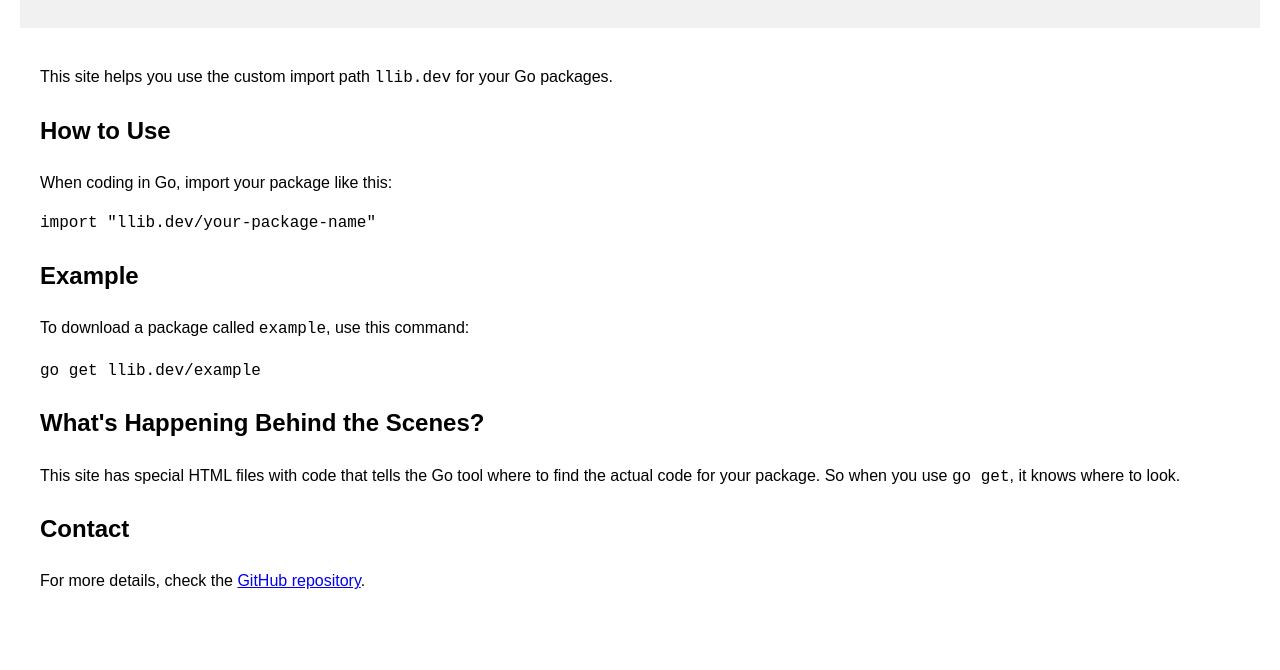
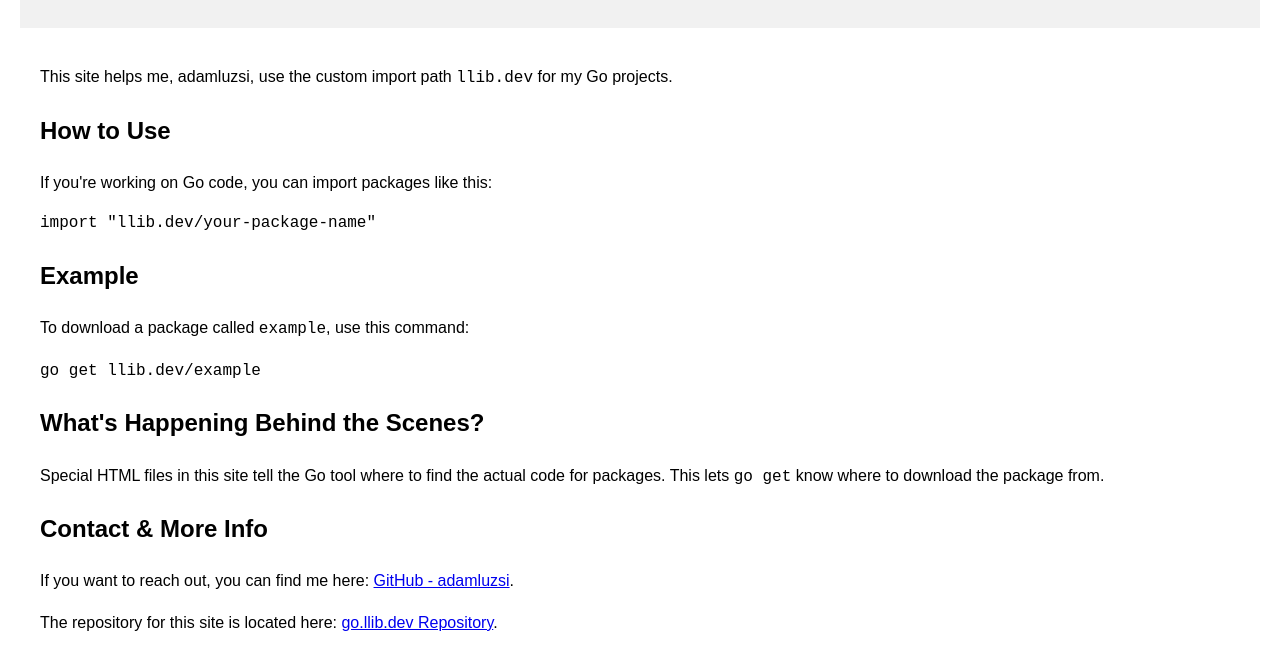
Before and after one commit to adamluzsi/go.llib.dev, a plain HTML site: page index.html in a window 1280 px wide. Shown: the part 106-776 px from the top of the page. Drawn offline with nearby package versions, Linux system fonts and the light colour scheme.

Commit message:
index.html

```diff
--- a/index.html
+++ b/index.html
@@ -30,10 +30,10 @@
 
 <main class="pure-g">
   <div class="pure-u-1">
-      <p>This site helps you use the custom import path <code>llib.dev</code> for your Go packages.</p>
+    <p>This site helps me, adamluzsi, use the custom import path <code>llib.dev</code> for my Go projects.</p>
 
     <h2>How to Use</h2>
-      <p>When coding in Go, import your package like this:</p>
+    <p>If you're working on Go code, you can import packages like this:</p>
     <pre><code>import "llib.dev/your-package-name"</code></pre>
 
     <h2>Example</h2>
@@ -41,10 +41,11 @@
     <pre><code>go get llib.dev/example</code></pre>
 
     <h2>What's Happening Behind the Scenes?</h2>
-      <p>This site has special HTML files with code that tells the Go tool where to find the actual code for your package. So when you use <code>go get</code>, it knows where to look.</p>
+    <p>Special HTML files in this site tell the Go tool where to find the actual code for packages. This lets <code>go get</code> know where to download the package from.</p>
 
-      <h2>Contact</h2>
-      <p>For more details, check the <a href="https://github.com/adamluzsi/go-redirect" target="_blank" rel="noopener noreferrer">GitHub repository</a>.</p>
+    <h2>Contact & More Info</h2>
+    <p>If you want to reach out, you can find me here: <a href="https://github.com/adamluzsi" target="_blank" rel="noopener noreferrer">GitHub - adamluzsi</a>.</p>
+    <p>The repository for this site is located here: <a href="https://github.com/adamluzsi/go.llib.dev" target="_blank" rel="noopener noreferrer">go.llib.dev Repository</a>.</p>
   </div>
 </main>
 
```
Lines whose indentation alone changed are shown as unchanged.
